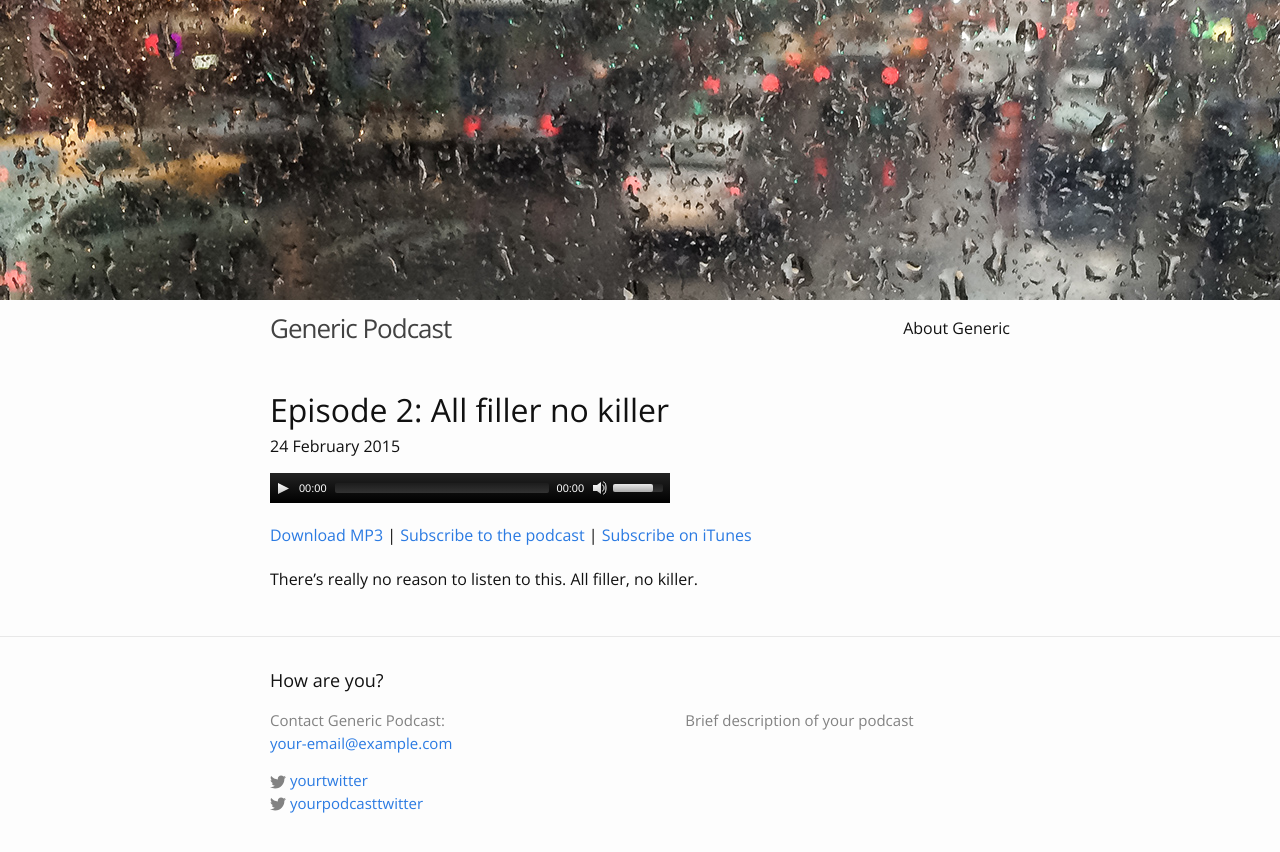
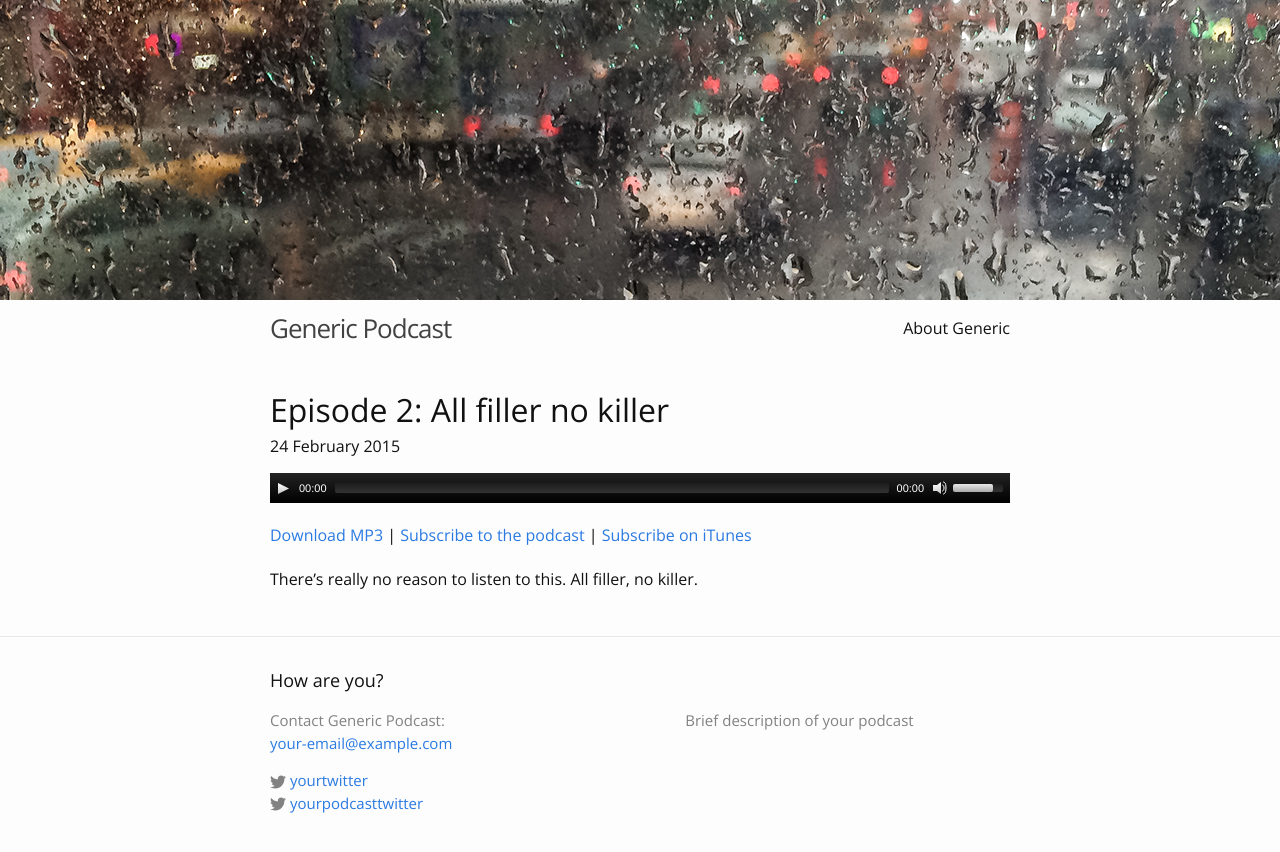
Before and after one commit to niclindh/jekyll-podcast-template, a Jekyll site: the page built from _posts/2015-02-24-all-filler-no-killer.md, in a window 1280 px wide. Shown: the top 852 px of the page. Built offline with Jekyll 4.4.1, drawn with Linux system fonts in a browser that asks for light colours; Markdown is read by kramdown in place of the engine named in the settings.

Commit message:
not preloading audio file in post
lowering bandwidth needs when people are browsing posts and making stats more reality-based

```diff
--- a/_layouts/post.html
+++ b/_layouts/post.html
@@ -11,7 +11,7 @@
       <div class="wrapper">
       	<h1 style="margin-bottom: 0;">{{ page.title }}</h1>
       	<p>{{ page.date | date: "%-d %B %Y" }}</p>
-        <audio controls>
+        <audio preload="metadata" controls="" style="width:100%;">
 			  <source src="/podcasts/{{ page.media }}" type="audio/mpeg">
 			Sadness. Your browser does not support the audio element.
 			</audio>
```
Also changed, not shown: 3 other files.
